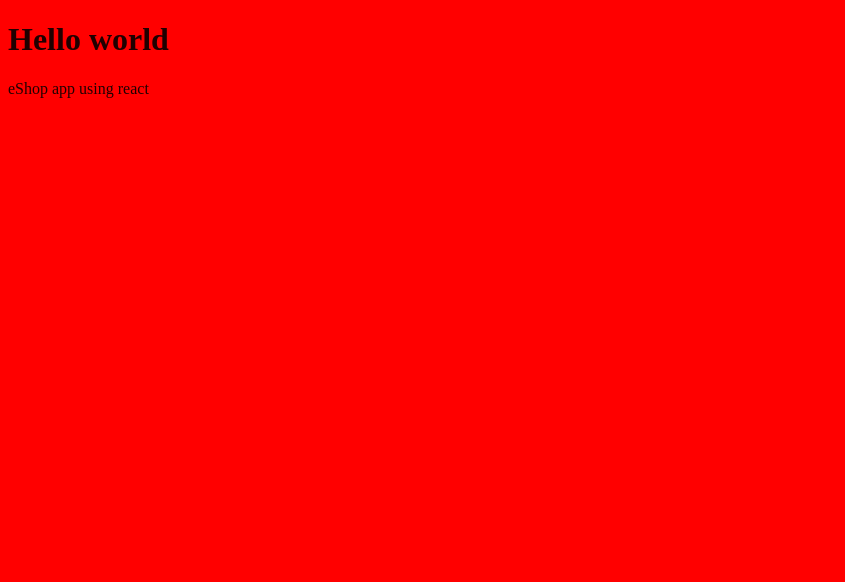
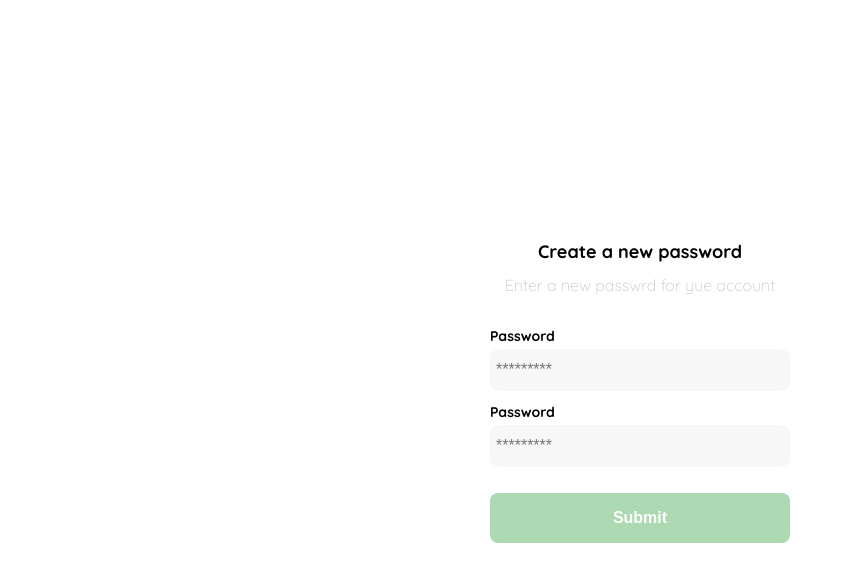
Before and after one commit to vapinedo/React-eShop, a React app: page / in a window 1280 px wide. Shown: the top 582 px of the page, without its empty margins (0-845 px from the left). Built offline with nearby package versions, Linux system fonts and the light colour scheme.

Commit message:
Login comp added, & styles for login

```diff
--- a/public/index.html
+++ b/public/index.html
@@ -5,6 +5,10 @@
     <meta http-equiv="X-UA-Compatible" content="IE=edge">
     <meta name="viewport" content="width=device-width, initial-scale=1.0">
     <title>eShop</title>
+
+    <link rel="preconnect" href="https://fonts.googleapis.com">
+    <link rel="preconnect" href="https://fonts.gstatic.com" crossorigin>
+    <link rel="stylesheet" href="https://fonts.googleapis.com/css2?family=Quicksand:wght@300;500;700&display=swap">
 </head>
 <body>
     <div id="app"></div>
--- a/src/components/App.jsx
+++ b/src/components/App.jsx
@@ -1,9 +1,12 @@
 import React from 'react';
-import "../styles/global.scss";
+import { Layout } from '../containers/Layout';
+import { Login } from '../containers/Login';
+import "../styles/global.css";
 
 export const App = () => {
-  return <div>
-      <h1>Hello world</h1>
-      <p>eShop app using react</p>
-  </div>;
+  return (
+    <Layout>
+      <Login />
+    </Layout>
+  )
 };
--- /dev/null
+++ b/src/containers/Layout.jsx
@@ -0,0 +1,9 @@
+import React from 'react';
+
+export const Layout = ({ children }) => {
+  return (
+    <div className="layout">
+        { children }
+    </div>
+  );
+};
--- /dev/null
+++ b/src/containers/Login.jsx
@@ -0,0 +1,25 @@
+import React from 'react';
+import "../styles/Login.scss";
+
+export const Login = () => {
+  return (
+    <div className="login">
+        <div className="form-container">
+            <img src="./logos/logo_yard_sale.svg" alt="logo" className="logo" />
+
+            <h1 className="title">Create a new password</h1>
+            <p className="subtitle">Enter a new passwrd for yue account</p>
+
+            <form action="/" className="form">
+                <label htmlFor="password" className="label">Password</label>
+                <input type="password" id="password" placeholder="*********" className="input input-password" />
+
+                <label htmlFor="new-password" className="label">Password</label>
+                <input type="password" id="new-password" placeholder="*********" className="input input-password" />
+
+                <input type="submit" defaultValue="Confirm" className="primary-button login-button" />
+            </form>
+        </div>
+    </div>
+  );
+};
--- /dev/null
+++ b/src/styles/Login.scss
@@ -0,0 +1,70 @@
+@use "vars";
+
+.login {
+    width: 100%;
+    height: 100vh;
+    display: grid;
+    place-items: center;
+}
+.form-container {
+    display: grid;
+    grid-template-rows: auto 1fr auto;
+    width: 300px;
+}
+.logo {
+    width: 150px;
+    margin-bottom: 48px;
+    justify-self: center;
+    display: none;
+}
+.title {
+    font-size: var(--lg);
+    margin-bottom: 12px;
+    text-align: center;
+}
+.subtitle {
+    color: var(--very-light-pink);
+    font-size: var(--md);
+    font-weight: 300;
+    margin-top: 0;
+    margin-bottom: 32px;
+    text-align: center;
+}
+.form {
+    display: flex;
+    flex-direction: column;
+}
+.label {
+    font-size: var(--sm);
+    font-weight: bold;
+    margin-bottom: 4px;
+}
+.input {
+    background-color: var(--text-input-field);
+    border: none;
+    border-radius: 8px;
+    height: 30px;
+    font-size: var(--md);
+    padding: 6px;
+    margin-bottom: 12px;
+}
+.primary-button {
+    background-color: var(--hospital-green);
+    border-radius: 8px;
+    border: none;
+    color: var(--white);
+    width: 100%;
+    cursor: pointer;
+    font-size: var(--md);
+    font-weight: bold;
+    height: 50px;
+}
+.login-button {
+    margin-top: 14px;
+    margin-bottom: 30px;
+}
+@media (max-width: 640px) {
+    .logo {
+        display: block;
+    }
+}
--- /dev/null
+++ b/src/styles/_vars.scss
@@ -0,0 +1,10 @@
+:root {
+    --white: #FFFFFF;
+    --black: #000000;
+    --very-light-pink: #C7C7C7;
+    --text-input-field: #F7F7F7;
+    --hospital-green: #ACD9B2;
+    --sm: 14px;
+    --md: 16px;
+    --lg: 18px;
+}
--- /dev/null
+++ b/src/styles/global.css
@@ -0,0 +1,4 @@
+body {
+    margin: 0;
+    font-family: 'Quicksand', sans-serif;
+}
--- a/src/styles/global.scss
+++ /dev/null
@@ -1,7 +0,0 @@
-$base-color: #ff0000;
-$color: rgba(black, 0.88);
-
-body {
-    background-color: $base-color;
-    color: $color;
-}
--- a/webpack.config.js
+++ b/webpack.config.js
@@ -30,7 +30,7 @@
                 ]
             },
             {
-                test: /\.s[ac]ss$/i,
+                test: /\.(css|scss)$/,
                 use: [
                     "style-loader",
                     "css-loader",
```
